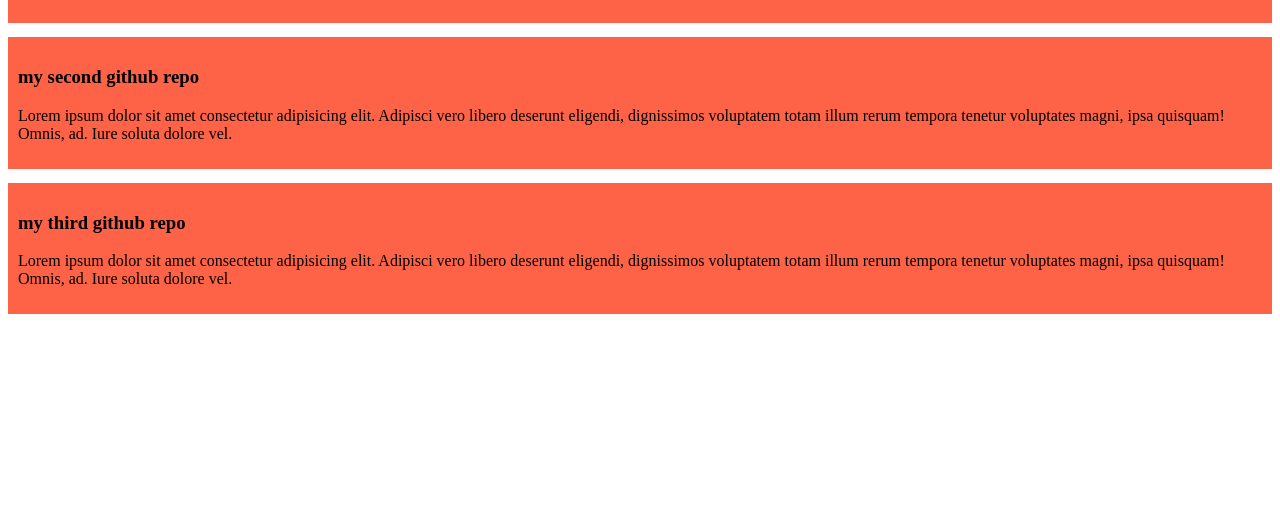
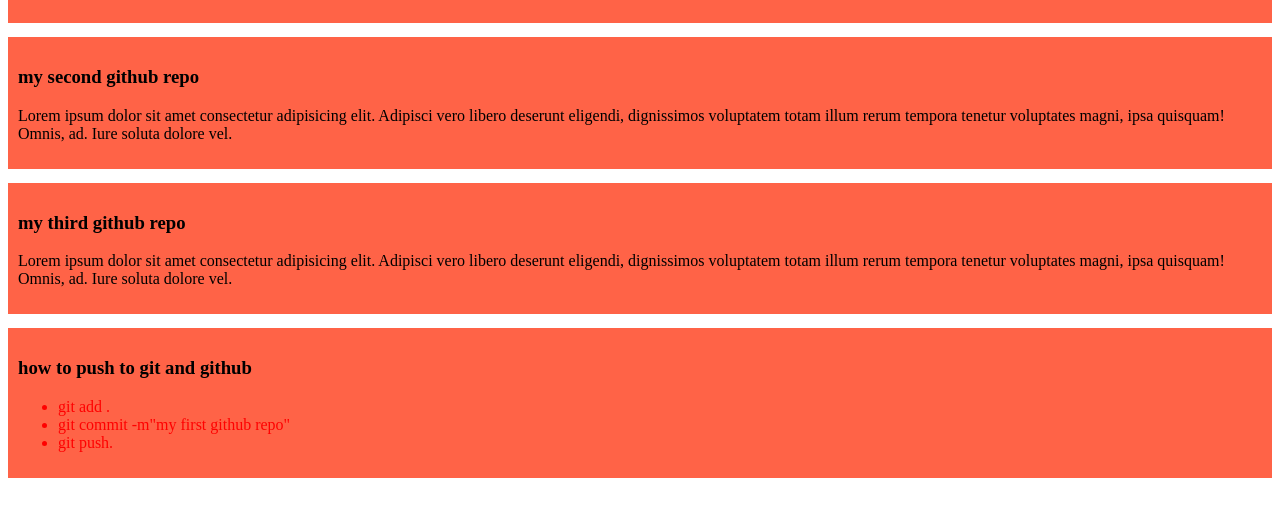
Before and after one commit to Gb-Gautam/my-first-github-repo, a plain HTML site: page index.html in a window 1280 px wide. Shown: the part 122-638 px from the top of the page. Drawn offline with Linux system fonts and the light colour scheme.

Commit message:
added fourth div

```diff
--- a/index.html
+++ b/index.html
@@ -19,5 +19,13 @@
     <h3>my third github repo</h3>
     <p>Lorem ipsum dolor sit amet consectetur adipisicing elit. Adipisci vero libero deserunt eligendi, dignissimos voluptatem totam illum rerum tempora tenetur voluptates magni, ipsa quisquam! Omnis, ad. Iure soluta dolore vel.</p>
   </div>
+  <div>
+    <h3>how to push to git and github</h3>
+    <ul>
+      <li>git add .</li>
+      <li>git commit -m"my first github repo"</li>
+      <li>git push.</li>
+    </ul>
+  </div>
 </body>
 </html>
--- a/styles/blog.css
+++ b/styles/blog.css
@@ -3,3 +3,6 @@ div{
   padding: 10px;
   margin: 14px 0px;
 }
+li{
+  color: red;
+}
```
